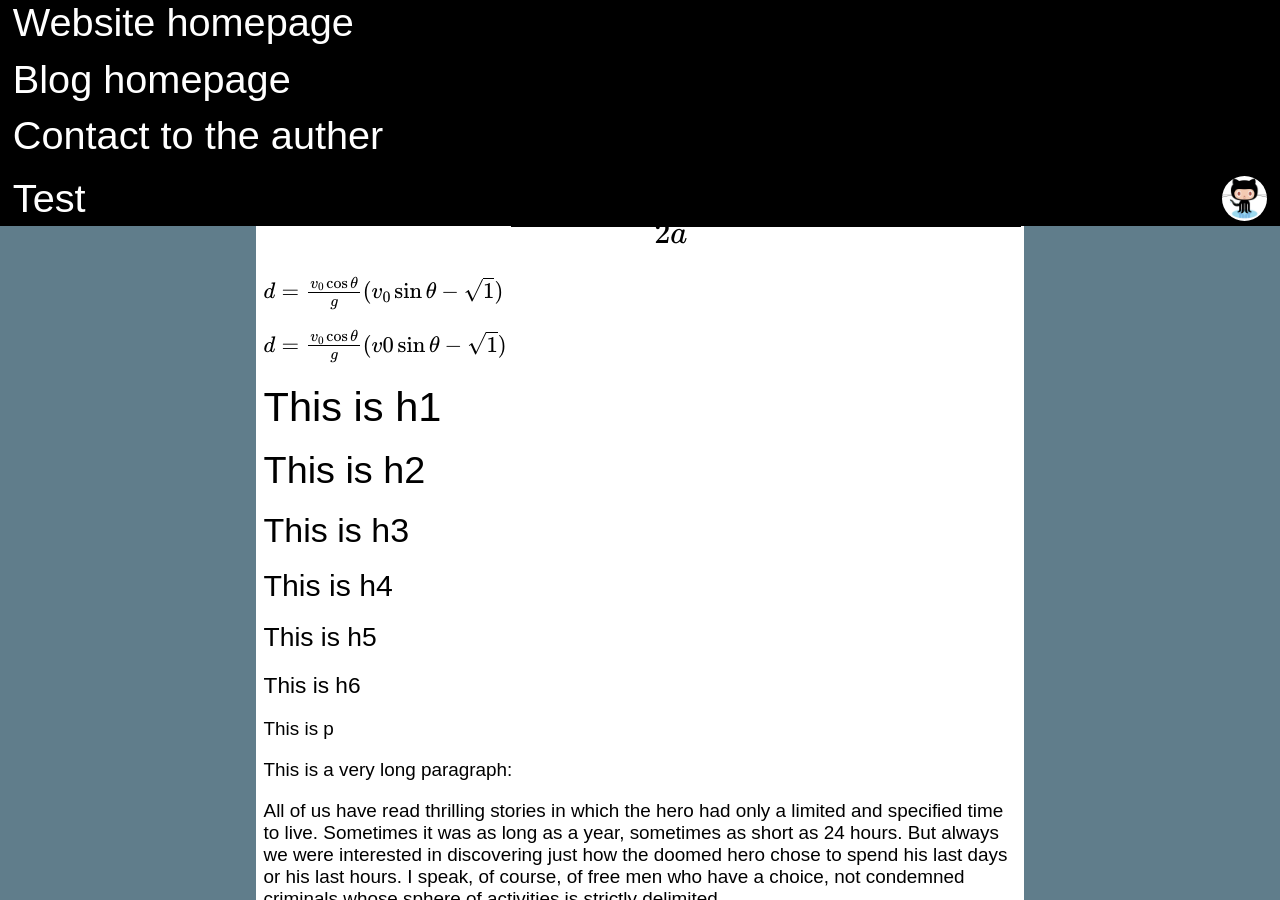
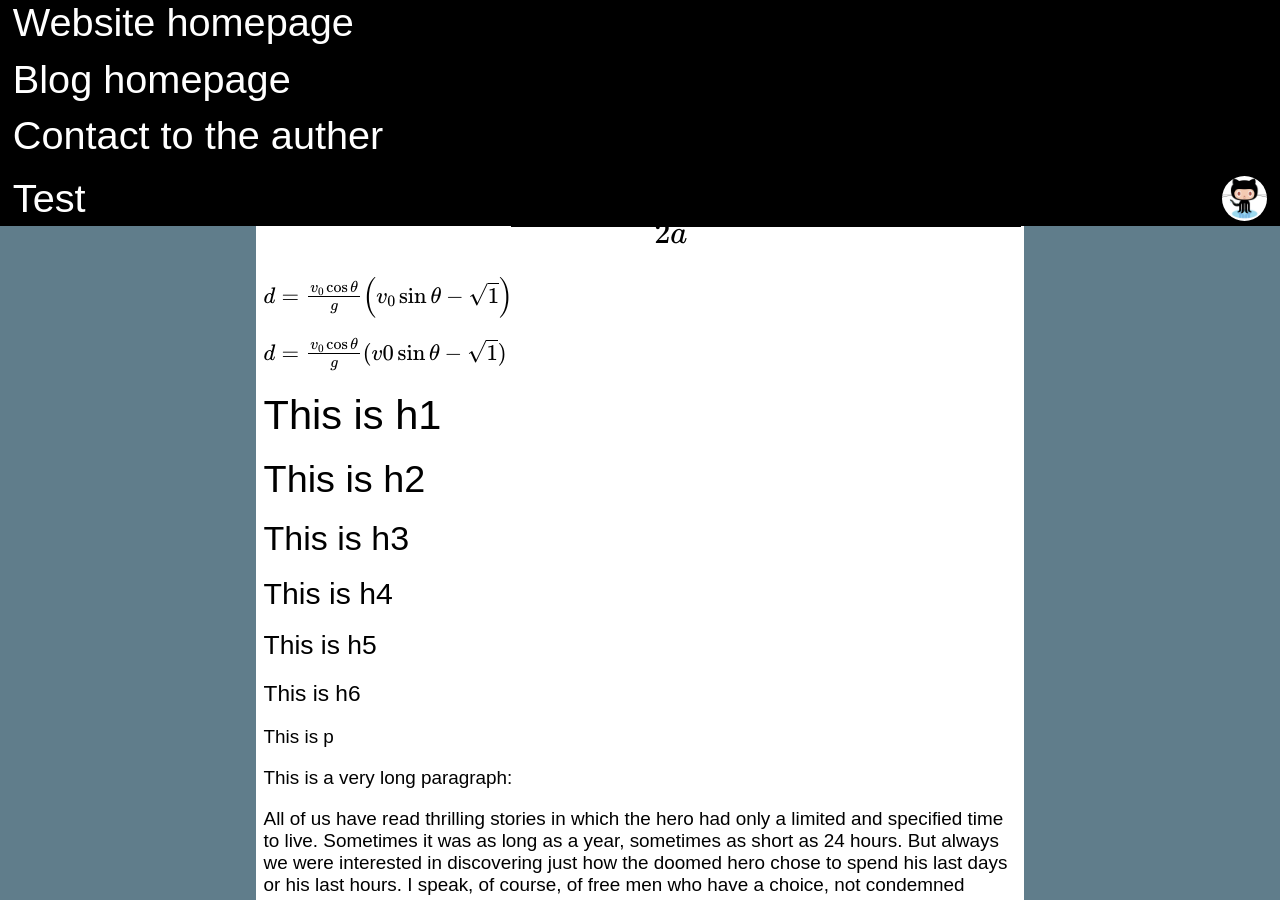
Before and after one commit to wenyuzhao/wenyuzhao.github.io, a Jekyll site: the page built from _posts/2015-01-03-02-07-test.md, in a window 1280 px wide and 900 px high. Built offline with Jekyll 4.4.1, drawn with Linux system fonts in a browser that asks for light colours; Markdown is read by kramdown in place of the engine named in the settings; formulas are drawn with MathJax 3; comment, search, counter and statistics services are not loaded.

Commit message:
Update 2015-01-03-02-07-test.md

```diff
--- a/_posts/2015-01-03-02-07-test.md
+++ b/_posts/2015-01-03-02-07-test.md
@@ -9,7 +9,7 @@ add a formula:
 
 $$x=\frac{-b\pm\sqrt{b^2-4ac}}{2a}$$
 
-\\(d=\frac{v_0\cos{\theta}}{g}(v_{0}\sin{\theta}-\sqrt{1})\\)
+\\(d=\frac{v_0\cos{\theta}}{g}\left(v_0\sin{\theta}-\sqrt{1}\right)\\)
 
 \\(d=\frac{v_0\cos{\theta}}{g}(v0\sin{\theta}-\sqrt{1})\\)
 
```
